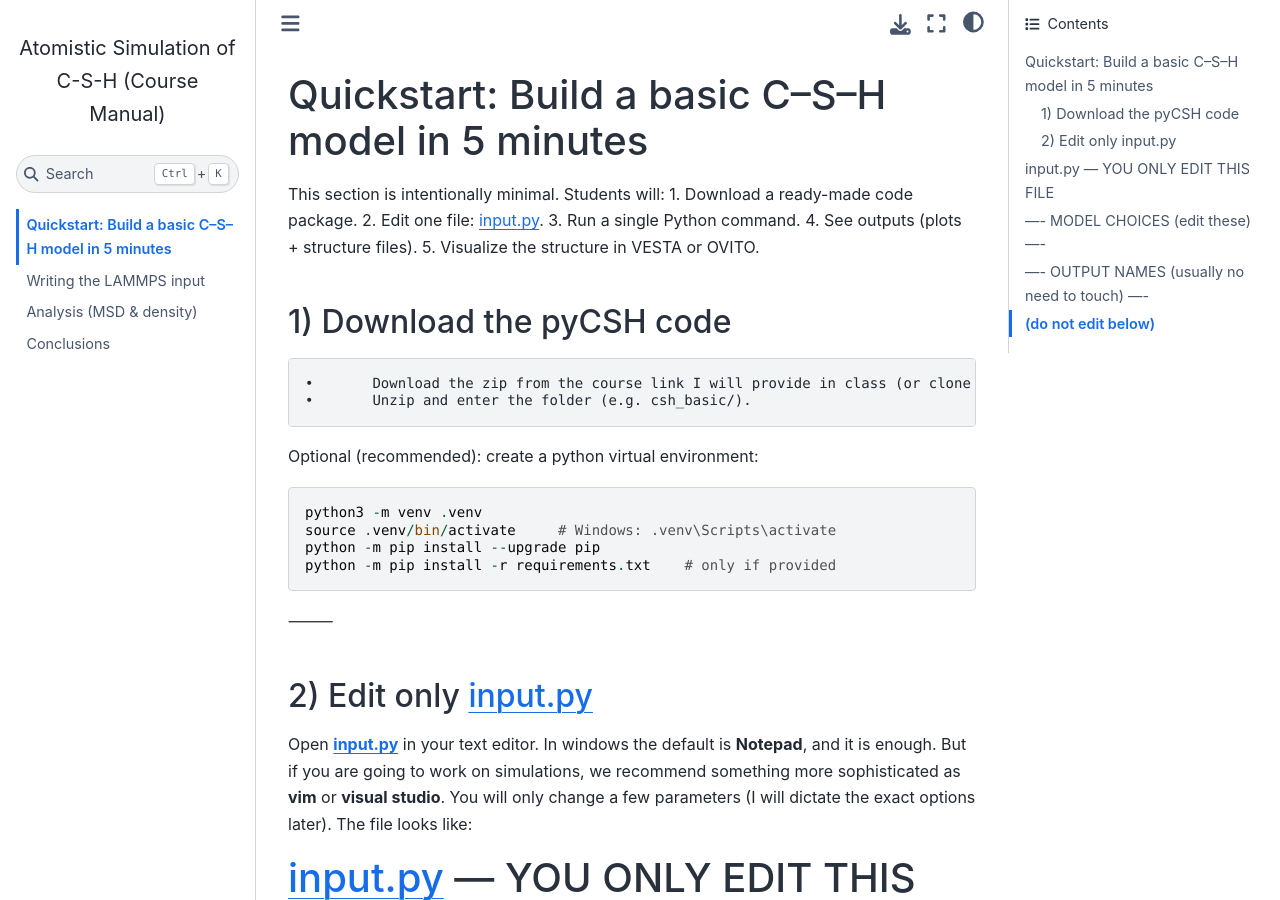
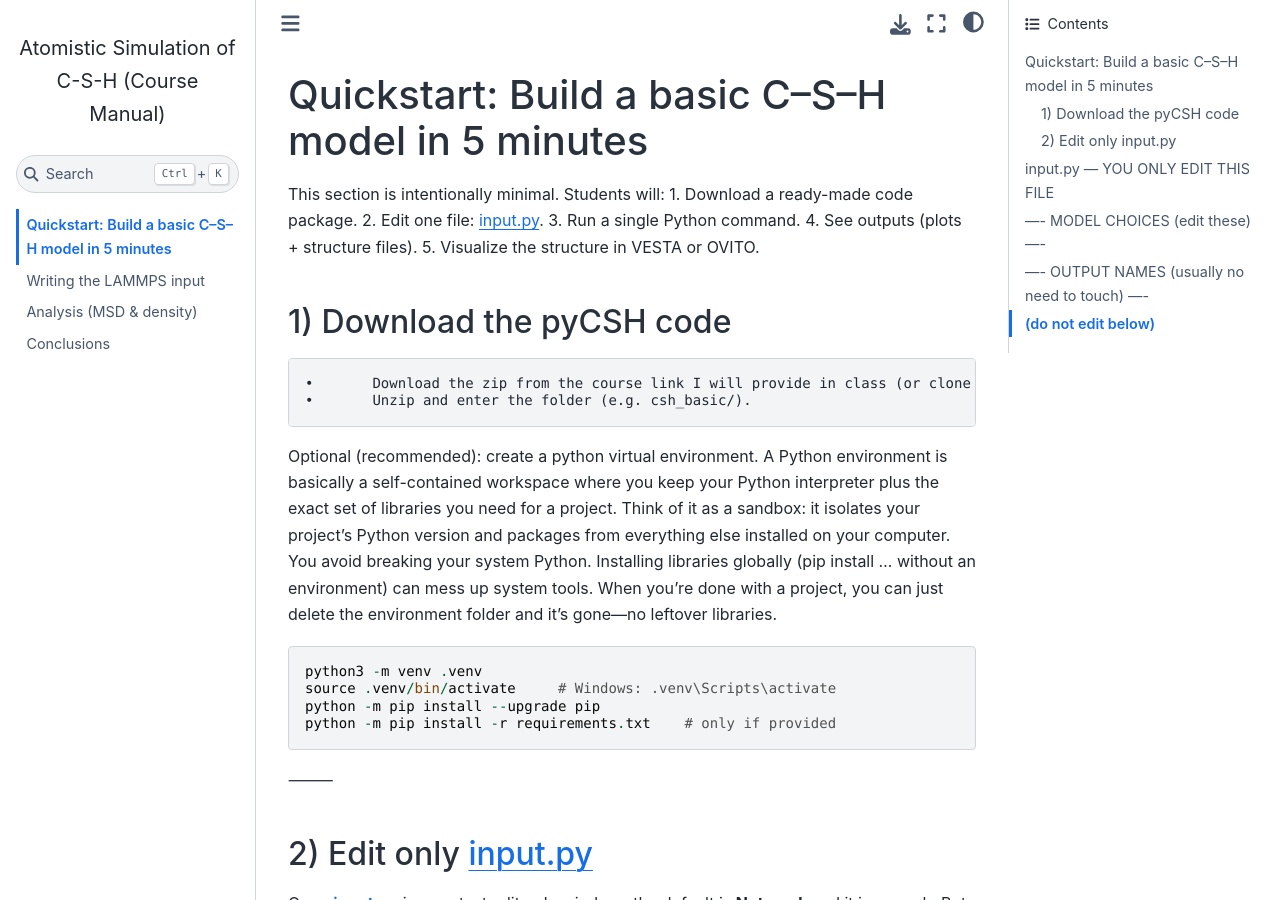
Before and after one commit to hegoimanzano/ICASCM2025, a Jupyter Book: the page built from 01_build_model.md, in a window 1280 px wide and 900 px high. Built offline with Jupyter Book 1.0.4 settings and Sphinx 7.4.7 and the Sphinx Book theme 1.1.4, drawn with Linux system fonts in a browser that asks for light colours.

Commit message:
Update 01_build_model.md

````diff
--- a/01_build_model.md
+++ b/01_build_model.md
@@ -12,7 +12,7 @@ This section is intentionally minimal. Students will:
 	•	Download the zip from the course link I will provide in class (or clone the repo).
 	•	Unzip and enter the folder (e.g. csh_basic/).
 
-Optional (recommended): create a python virtual environment:
+Optional (recommended): create a python virtual environment. A Python environment is basically a self-contained workspace where you keep your Python interpreter plus the exact set of libraries you need for a project. Think of it as a sandbox: it isolates your project’s Python version and packages from everything else installed on your computer. You avoid breaking your system Python. Installing libraries globally (pip install … without an environment) can mess up system tools. When you’re done with a project, you can just delete the environment folder and it’s gone—no leftover libraries.
 
 ```
 python3 -m venv .venv
````
